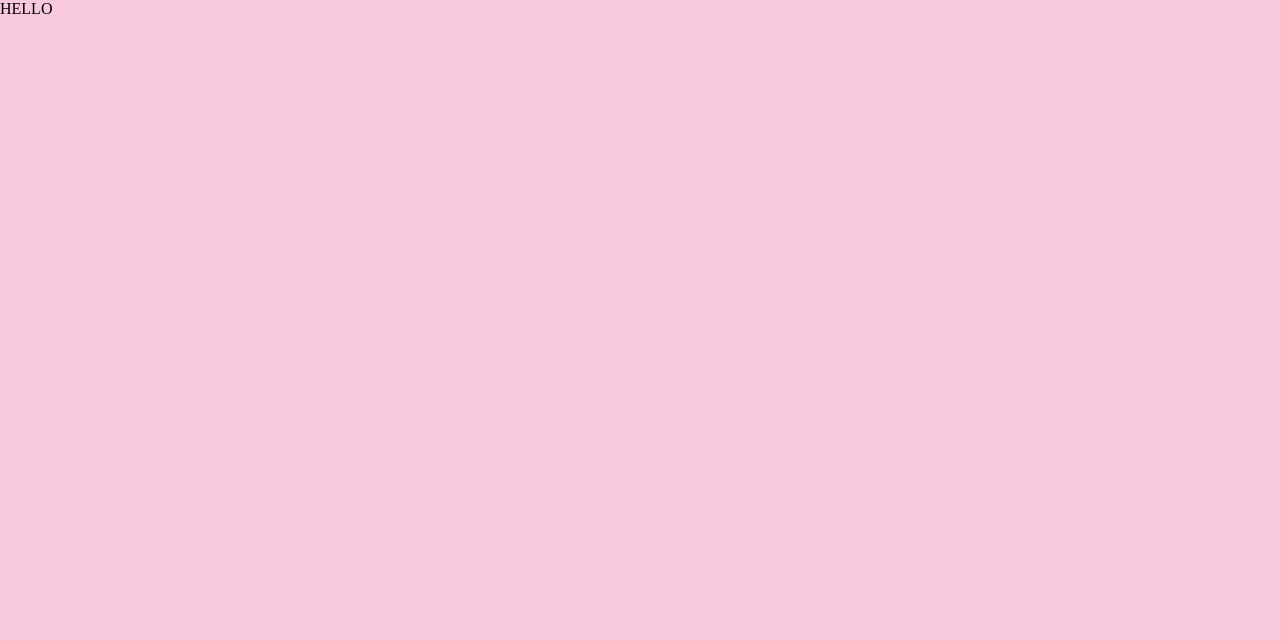
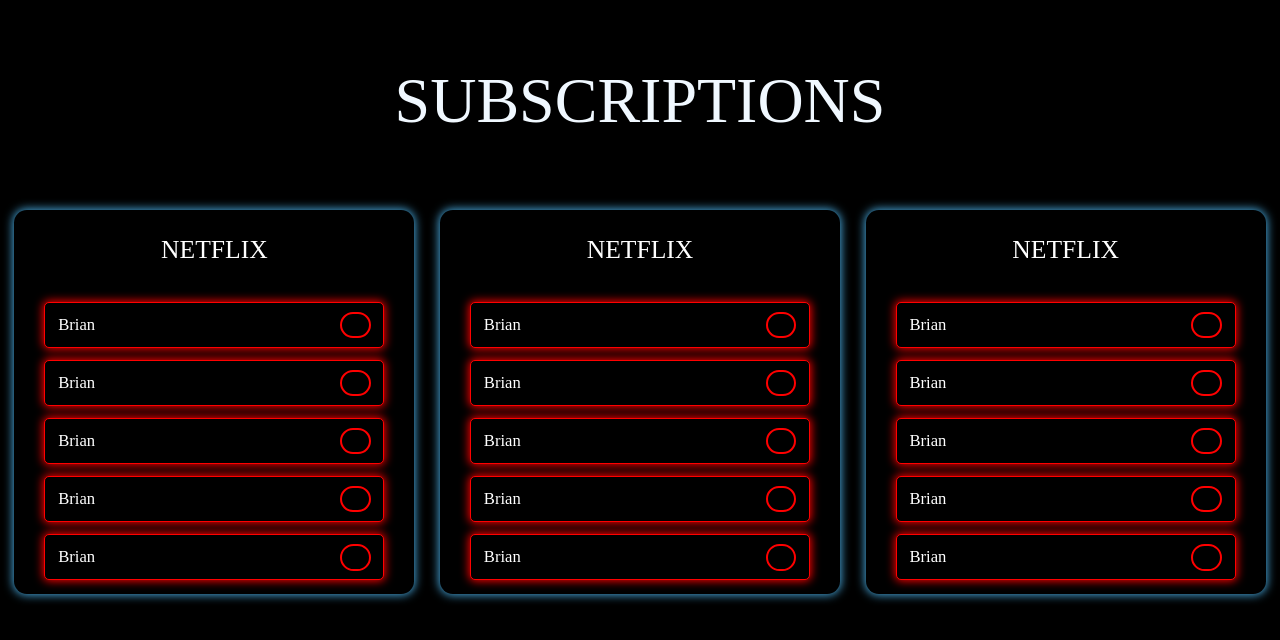
Before and after one commit to JaeBrian/divvy, a React app: page /subdash in a window 1280 px wide. Shown: the top 640 px of the page. Built offline with nearby package versions, Linux system fonts and the light colour scheme.

Commit message:
subdash, members, subcard components almost finished. need styling, reducers slightly not working

```diff
--- a/src/client/App.jsx
+++ b/src/client/App.jsx
@@ -3,6 +3,7 @@
 import SubDash from './components/SubDash';
 import CustomPlan from './components/CustomPlan';
 import AddSub from './components/AddSub';
+import SubCardInfo from './components/SubCardInfo';
 const App = () => {
   return (
     <Router>
@@ -10,6 +11,7 @@
         <Route path="/subdash" element={<SubDash />} />
         <Route path="/customplan" element={<CustomPlan />} />
         <Route path="/addsub" element={<AddSub />} />
+        <Route path="/subcardinfo" element={<SubCardInfo />} />
       </Routes>
     </Router>
   );
--- a/src/client/components/Member.jsx
+++ b/src/client/components/Member.jsx
@@ -1,5 +1,36 @@
+import React from 'react';
+import SubDash from './SubDash';
+import { useDispatch, useSelector } from 'react-redux';
+import { toggleHasPaid } from '../state/userSlice';
 const Member = () => {
+  //still need to fetch the data frmo the databse to check if member has paid is true or false later
+  //functionality sort of written still need to access frmo inital state off of fetch
+  const dispatch = useDispatch();
+  const paid = useSelector((state) => state.userSlice.hasPaid);
+
+  const handleToggle = () => {
+    dispatch(toggleHasPaid());
+  };
+
+  const border = paid ? 'green' : 'red';
   // "Banner" that shows member's name. Goes in SubDash.jsx
+  //find the member if the member has_paid is true render green, if not render red
+  return (
+    <div
+      className="member-cards"
+      style={{
+        border: `1px solid ${border}`,
+        boxShadow: `0 0 10px 1px ${border}`,
+      }}
+    >
+      <div id="name">Brian</div>
+      <button
+        id="paid"
+        onClick={handleToggle}
+        style={{ border: `2px solid ${border}` }}
+      ></button>
+    </div>
+  );
 };
 
 export default Member;
--- a/src/client/components/SubCard.jsx
+++ b/src/client/components/SubCard.jsx
@@ -1,5 +1,31 @@
-const SubCard = () => {
-  // Card containing name of all people in a subscription card
+import '../styles/SubDash.scss';
+import React from 'react';
+import { useState } from 'react';
+import Member from './Member';
+
+const SubCard = ({ onNavigate }) => {
+  const [subData, setSubData] = useState(null);
+  //NETFLIX TEXT NEEDS TO BE REPLACED FROM DATA IN DATABASE
+  /*
+  useEffect(() => {
+    onMount fetch the logged in users various subscriptions from database...
+    //retreive array, look inside nested objects, for a subname property = then destructure and map...
+  }. [])
+*/
+  return (
+    <div className="subcard-container">
+      <div className="cards">
+        <div className="company" onClick={onNavigate}>
+          NETFLIX
+        </div>
+        <Member />
+        <Member />
+        <Member />
+        <Member />
+        <Member />
+      </div>
+    </div>
+  );
 };
 
 export default SubCard;
--- a/src/client/components/SubDash.jsx
+++ b/src/client/components/SubDash.jsx
@@ -1,7 +1,26 @@
 import React from 'react';
+import SubCard from './SubCard';
+import '../styles/SubDash.scss';
+import { useNavigate } from 'react-router-dom';
 
 const SubDash = () => {
-  return <div className="title">HELLO</div>;
+  const navigate = useNavigate();
+  const handleNavigate = (path) => {
+    navigate(path);
+  };
+  return (
+    <>
+      <div className="title-container">
+        <div className="title">SUBSCRIPTIONS</div>
+      </div>
+
+      <div className="card-containers">
+        <SubCard onNavigate={() => handleNavigate('/subcardinfo')} />
+        <SubCard onNavigate={() => handleNavigate('./subcardinfo')} />
+        <SubCard onNavigate={() => handleNavigate('./SubCardInfo')} />
+      </div>
+    </>
+  );
 };
 
 export default SubDash;
--- a/src/client/components/store.js
+++ b/src/client/components/store.js
@@ -1,9 +1,9 @@
 import { configureStore, getDefaultMiddleware } from '@reduxjs/toolkit';
-import { userSlice } from '../state/userSlice';
+import userReducer from '../state/userSlice';
 
 const store = configureStore({
   reducer: {
-    userSlice,
+    userSlice: userReducer,
   },
   middleware: (getDefaultMiddleware) =>
     getDefaultMiddleware({
--- a/src/client/state/userSlice.js
+++ b/src/client/state/userSlice.js
@@ -6,12 +6,21 @@
     password: null,
     email: null,
   },
+  hasPaid: false,
 };
 
 export const userSlice = createSlice({
-  name: 'user',
-  //functions => modify state by mutation
+  name: 'userSlice',
+  initialState,
+  reducers: {
+    toggleHasPaid: (state) => {
+      state.hasPaid = !state.hasPaid;
+    },
+  },
 });
+
+export const { toggleHasPaid } = userSlice.actions;
+export default userSlice.reducer;
 
 //export const deconstructed functions here userSlice.actions
 
--- a/src/client/styles.scss
+++ b/src/client/styles.scss
@@ -2,10 +2,6 @@
   margin: 0;
   padding: 0;
   box-sizing: border-box;
-  background-color: #f8c8dc;
+  background-color: black;
   color: #fff;
 }
-
-.title {
-  color: black;
-}
--- /dev/null
+++ b/src/client/styles/SubDash.scss
@@ -0,0 +1,77 @@
+.title-container {
+  display: flex;
+  justify-content: center;
+  align-items: center;
+  margin-top: 8vh;
+}
+
+.title {
+  font-size: 5vw;
+  color: aliceblue;
+  margin-bottom: 3vh;
+}
+
+.card-containers {
+  height: 60vh;
+  display: flex;
+  justify-content: center;
+  align-items: center;
+  gap: 2vw;
+  overflow-x: scroll;
+}
+
+.cards {
+  height: 30vw;
+  width: 50vh;
+  background-color: rgb(0, 0, 0);
+  border-radius: 1vw;
+  flex-shrink: 0; /* Prevents the cards from shrinking */
+  font-size: 2vw;
+  color: rgb(255, 255, 255);
+  display: flex;
+  align-items: center;
+  line-height: 10vh;
+  flex-direction: column;
+  justify-content: start;
+  box-shadow: 0 0 10px 1px #48abe0;
+  gap: 1.5vh;
+  transition: transform 0.2s ease-in-out;
+}
+
+.cards:hover {
+  transform: scale(1.02, 1.02);
+}
+
+.company {
+  cursor: pointer;
+}
+
+.member-cards {
+  width: 85%;
+  height: 12%;
+  border-radius: 5px;
+  border: 1px solid white;
+  display: flex;
+  justify-content: space-between;
+  align-items: center;
+  line-height: 5vh;
+  border: none;
+  border: 1px solid white;
+}
+
+#name {
+  font-size: 65%;
+  margin-left: 1vw;
+}
+
+#paid {
+  height: 60%;
+  width: 9%;
+  margin-right: 1vw;
+  border-radius: 100px;
+  // border: 1px solid rgb(247, 45, 45);
+}
+
+#paid:hover {
+  transform: scale(1.1, 1.1);
+}
```
